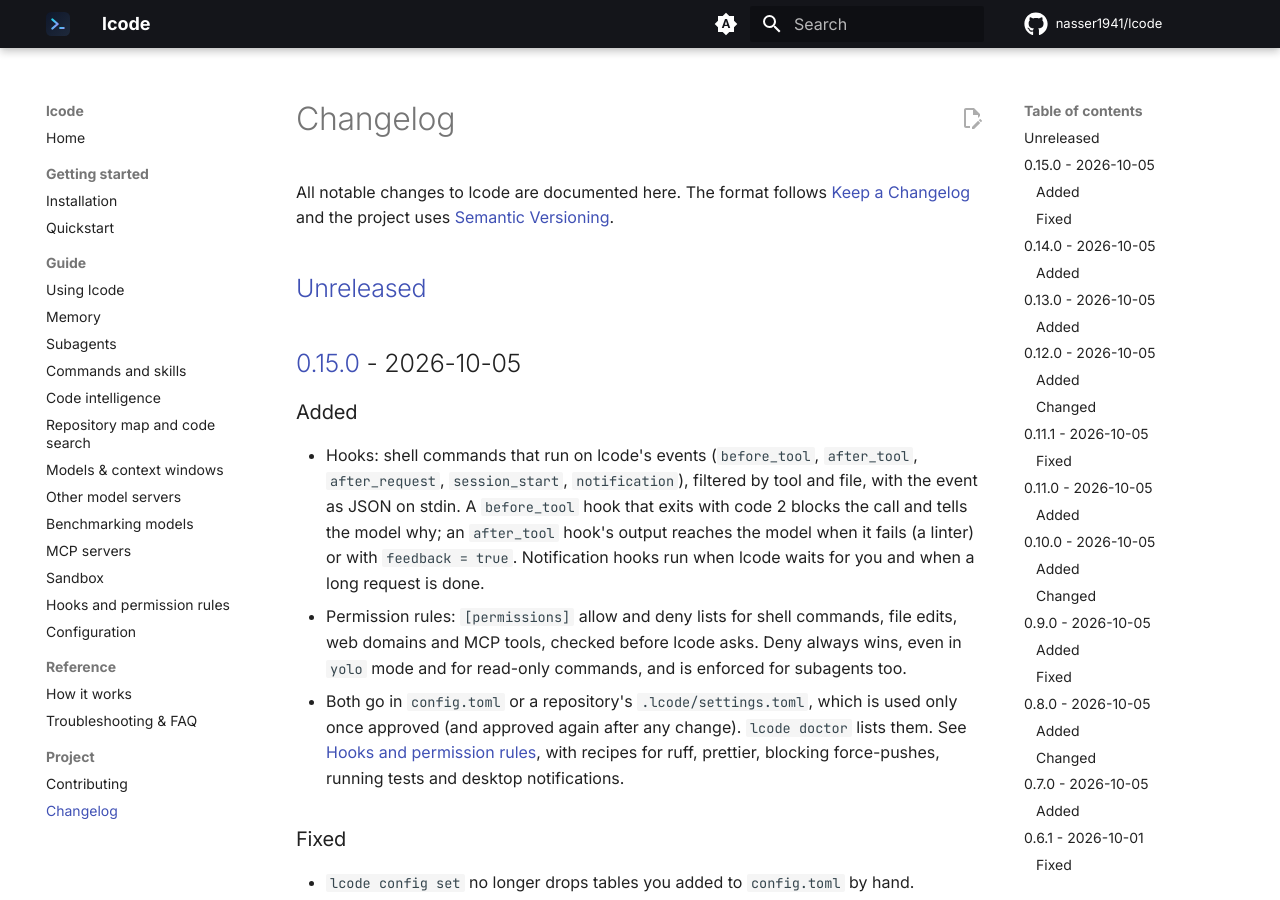
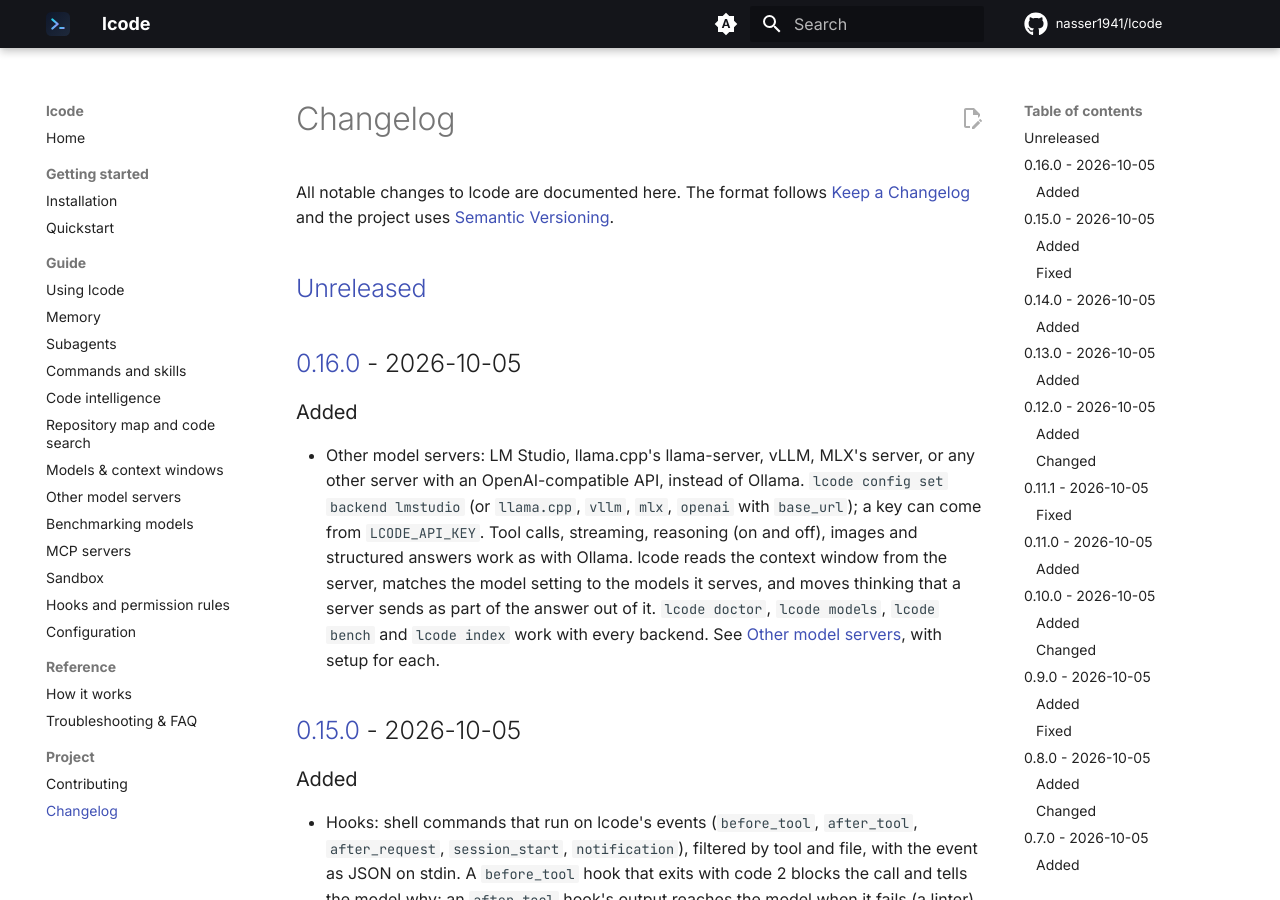
Before and after one commit to nasser1941/lcode, an MkDocs documentation site: the page built from docs/changelog.md, in a window 1280 px wide and 900 px high. Built offline with MkDocs 1.6.1 and Material for MkDocs 9.7.7, drawn with Linux system fonts in a browser that asks for light colours; comment, search, counter and statistics services are not loaded.

Commit message:
Release 0.16.0 (#77)
Co-authored-by: nasser1941 <9349840+nasser1941@users.noreply.github.com>
Co-authored-by: Claude Opus 5.5 <noreply@anthropic.com>

```diff
--- a/CHANGELOG.md
+++ b/CHANGELOG.md
@@ -5,6 +5,19 @@ All notable changes to lcode are documented here. The format follows
 [Semantic Versioning](https://semver.org/).
 
 ## [Unreleased]
+
+## [0.16.0] - 2026-10-05
+
+### Added
+
+- Other model servers: LM Studio, llama.cpp's llama-server, vLLM, MLX's server, or any other
+  server with an OpenAI-compatible API, instead of Ollama. `lcode config set backend lmstudio` (or
+  `llama.cpp`, `vllm`, `mlx`, `openai` with `base_url`); a key can come from `LCODE_API_KEY`. Tool
+  calls, streaming, reasoning (on and off), images and structured answers work as with Ollama.
+  lcode reads the context window from the server, matches the model setting to the models it
+  serves, and moves thinking that a server sends as part of the answer out of it. `lcode doctor`,
+  `lcode models`, `lcode bench` and `lcode index` work with every backend. See
+  [Other model servers](https://nasser1941.github.io/lcode/servers/), with setup for each.
 
 ## [0.15.0] - 2026-10-05
 
@@ -385,7 +398,8 @@ First public release.
 - `AGENTS.md` project instructions and `/init` to generate them.
 - One-line installer for Linux and macOS.
 
-[Unreleased]: https://github.com/nasser1941/lcode/compare/v0.15.0...HEAD
+[Unreleased]: https://github.com/nasser1941/lcode/compare/v0.16.0...HEAD
+[0.16.0]: https://github.com/nasser1941/lcode/compare/v0.15.0...v0.16.0
 [0.15.0]: https://github.com/nasser1941/lcode/compare/v0.14.0...v0.15.0
 [0.14.0]: https://github.com/nasser1941/lcode/compare/v0.13.0...v0.14.0
 [0.13.0]: https://github.com/nasser1941/lcode/compare/v0.12.0...v0.13.0
--- a/src/lcode/__init__.py
+++ b/src/lcode/__init__.py
@@ -1,3 +1,3 @@
 """lcode — a local-first terminal coding agent powered by open-weight models via Ollama."""
 
-__version__ = "0.15.0"
+__version__ = "0.16.0"
```
Also changed, not shown: README.md (+1 -1 lines), docs/quickstart.md (+1 -1 lines).
